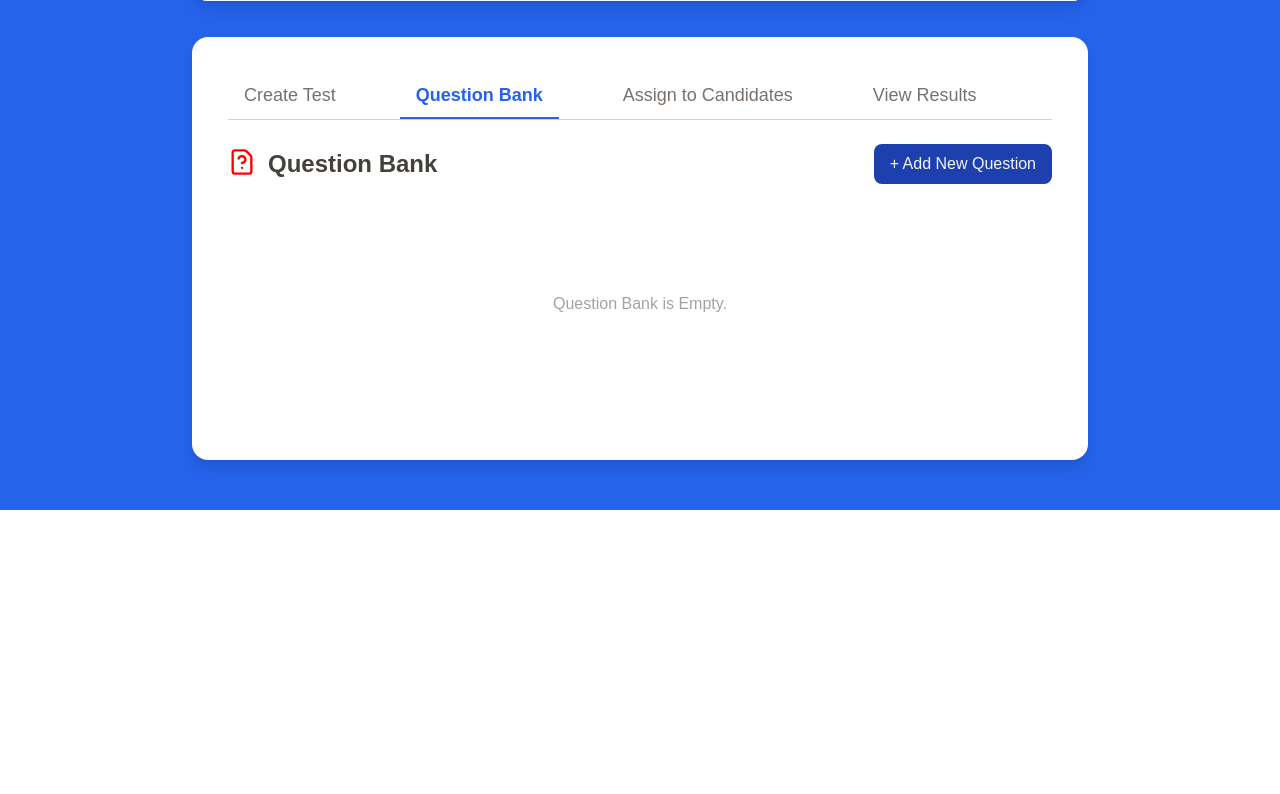
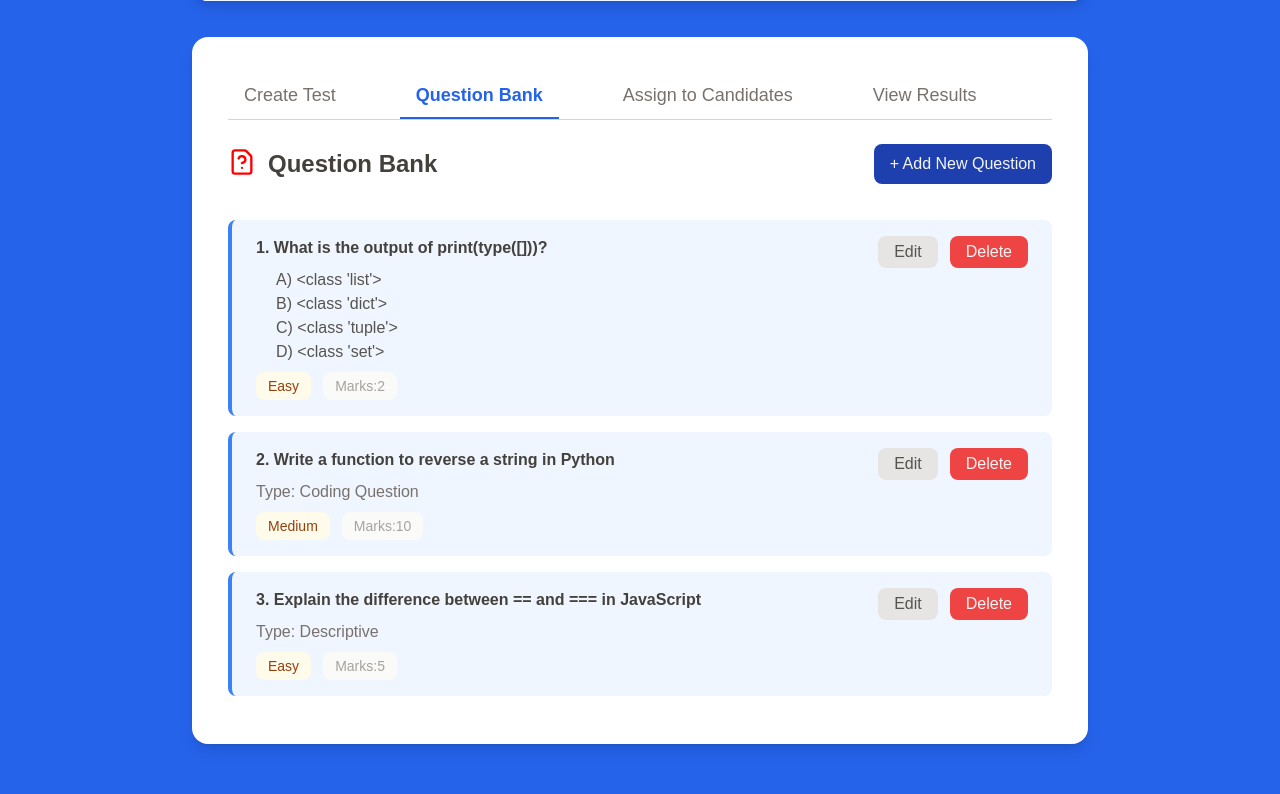
Before and after one commit to vishalipar/AI-Resume-Screening, a Django app: page /test/ in a window 1280 px wide, after a click on "Question Bank". Shown: the part 573-1367 px from the top of the page. Before the commit the page ends 1083 px from the top, so only its background shows below. Run offline with Django 5.2, Linux system fonts and the light colour scheme; some libraries are stand-ins or nearby versions.

Commit message:
Add 3 sample questions to the question bank section in test page

```diff
--- a/organize_test/templates/test.html
+++ b/organize_test/templates/test.html
@@ -112,9 +112,68 @@
             </p>
             <a href="{% url 'add_question' %}" class='text-stone-100 px-4 py-2 bg-blue-800 rounded-lg'>+ Add New Question</a>
         </div>
+        {% if not questions %}
+        <div class="flex flex-col gap-4 h-fit mt-9 mb-3">
+            <div class='flex justify-between py-4 px-6 bg-blue-50 border-l-4 border-blue-500 rounded-lg'>
+                <div class="flex flex-col gap-2">
+                    <p class='text-stone-700 font-semibold'>1. What is the output of print(type([]))?
+                    </p>
+                    <div class="ml-5 text-stone-600">
+                        <p>A) &lt;class 'list'&gt; </p>
+                        <p>B) &lt;class 'dict'&gt; </p>
+                        <p>C) &lt;class 'tuple'&gt; </p>
+                        <p>D) &lt;class 'set'&gt;</p>
+                    </div>
+                    <div class="flex gap-3 text-sm">
+                        <span class='text-amber-800 bg-amber-50 py-1 px-3 rounded-lg'>Easy</span>
+                        <span class='text-stone-400 bg-stone-50 py-1 px-3 rounded-lg'>Marks:2</span>
+                    </div>
+                </div>
+                <div class="flex gap-3 h-fit">
+                    <button class='text-stone-600 py-1 px-4 bg-stone-200 rounded-lg'>Edit</button>
+                    <button class='text-stone-100 py-1 px-4 bg-red-500 rounded-lg'>Delete</button>
+                </div>
+            </div>
+            <div class='flex justify-between py-4 px-6 bg-blue-50 border-l-4 border-blue-500 rounded-lg'>
+                <div class="flex flex-col gap-2">
+                    <p class='text-stone-700 font-semibold'>2. Write a function to reverse a string in Python
+                    </p>
+                    <div class="">
+                        <p class='text-stone-500'>Type: Coding Question</p>
+                    </div>
+                    <div class="flex gap-3 text-sm">
+                        <span class='text-amber-800 bg-amber-50 py-1 px-3 rounded-lg'>Medium</span>
+                        <span class='text-stone-400 bg-stone-50 py-1 px-3 rounded-lg'>Marks:10</span>
+                    </div>
+                </div>
+                <div class="flex gap-3 h-fit">
+                    <button class='text-stone-600 py-1 px-4 bg-stone-200 rounded-lg'>Edit</button>
+                    <button class='text-stone-100 py-1 px-4 bg-red-500 rounded-lg'>Delete</button>
+                </div>
+            </div>
+            <div class='flex justify-between py-4 px-6 bg-blue-50 border-l-4 border-blue-500 rounded-lg'>
+                <div class="flex flex-col gap-2">
+                    <p class='text-stone-700 font-semibold'>3. Explain the difference between == and === in JavaScript
+                    </p>
+                    <div class="">
+                        <p class='text-stone-500'>Type: Descriptive</p>
+                    </div>
+                    <div class="flex gap-3 text-sm">
+                        <span class='text-amber-800 bg-amber-50 py-1 px-3 rounded-lg'>Easy</span>
+                        <span class='text-stone-400 bg-stone-50 py-1 px-3 rounded-lg'>Marks:5</span>
+                    </div>
+                </div>
+                <div class="flex gap-3 h-fit">
+                    <button class='text-stone-600 py-1 px-4 bg-stone-200 rounded-lg'>Edit</button>
+                    <button class='text-stone-100 py-1 px-4 bg-red-500 rounded-lg'>Delete</button>
+                </div>
+            </div>
+        </div>
+        {% else %}
         <div class="flex justify-center items-center h-[30vh]">
             <p class='text-stone-400'>Question Bank is Empty.</p>
         </div>
+        {% endif %}
     </div>
     <div id='assign' class="tab-content hidden">
         <div class="card mt-6">
```
